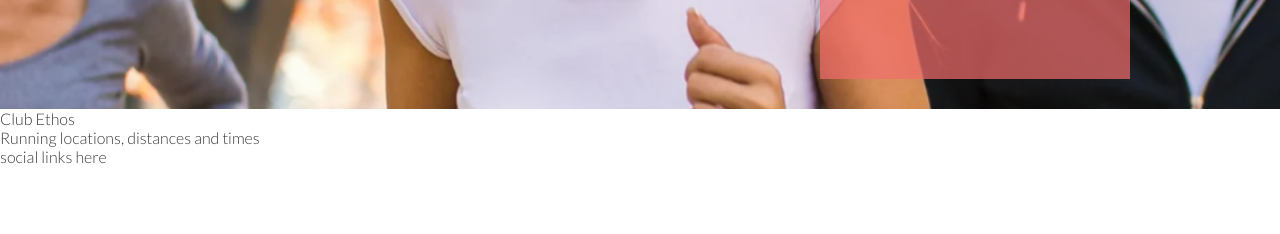
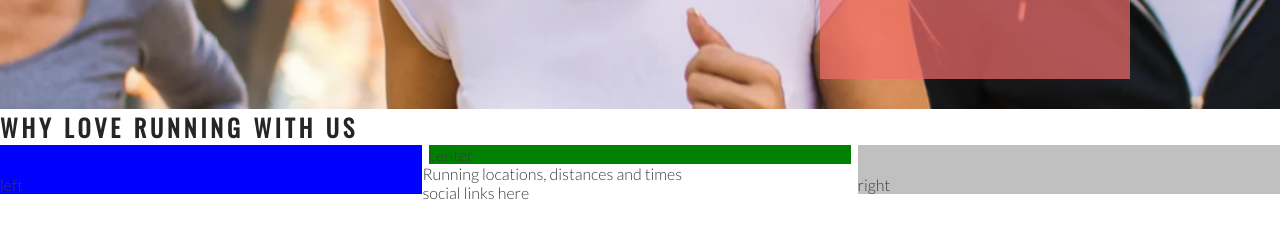
Before and after one commit to siobhanlgorman/love-running, a plain HTML site: page index.html in a window 1280 px wide. Shown: the part 566-800 px from the top of the page. Drawn offline with nearby package versions, Linux system fonts and the light colour scheme.

Commit message:
Add club ethos main structure

```diff
--- a/assets/css/style.css
+++ b/assets/css/style.css
@@ -6,6 +6,7 @@
     border: none;
 
 }
+
 body {
     font-family: Lato, sans-serif;
     font-weight: 300;
@@ -14,7 +15,8 @@ body {
 
 /* headings and logo */
 
-h1, h2 {
+h1,
+h2 {
     font-family: Oswald, sans-serif;
     text-transform: uppercase;
     letter-spacing: 4px;
@@ -25,6 +27,7 @@ h1, h2 {
 #logo {
     float: left;
     font-size: 280%;
+    margin-left: 30px;
 }
 
 #menu {
@@ -33,9 +36,11 @@ h1, h2 {
     letter-spacing: 4px;
 }
 
-#menu, #logo {
+#menu,
+#logo {
     line-height: 75px;
 }
+
 #menu li {
     float: left;
     list-style-type: none;
@@ -69,7 +74,8 @@ h1, h2 {
     position: relative;
 }
 
-#cover-text, #cover-text h2 {
+#cover-text,
+#cover-text h2 {
     color: #fff;
 }
 
@@ -84,12 +90,14 @@ h1, h2 {
     animation-duration: 5s;
     animation-fill-mode: forwards;
 }
+
 /* creates the level of zoom for hero image */
 @keyframes hero-zoom {
-    from{
+    from {
         transform: scale(1);
     }
-    to{
+
+    to {
         transform: scale(1.1);
     }
 }
@@ -114,3 +122,28 @@ h1, h2 {
 
 
 }
+
+/* club ethos */
+#club-ehtos {
+    height: 600px;
+}
+
+#left-about {
+    padding-top: 30px;
+    width: 33%;
+    float: left;
+    background-color: blue;
+}
+
+#right-about {
+    padding-top: 30px;
+    width: 33%;
+    float: right;
+    background-color: silver;
+}
+
+#center-about {
+    width: 33%;
+    margin: 0 auto;
+    background-color: green;
+}
--- a/index.html
+++ b/index.html
@@ -32,9 +32,13 @@
             <h3>Dublin Docklands and Phoenix Park</h3>
         </div>
     </section>
-    <section>
-        Club Ethos
+    <section id="club ethos">
+        <h1>Why Love Running With Us</h1>
+        <div id="left-about">left</div>
+        <div id="right-about">right</div>
+        <div id="center-about">center</div>
     </section>
+
     <section>
         Running locations, distances and times
     </section>
```
